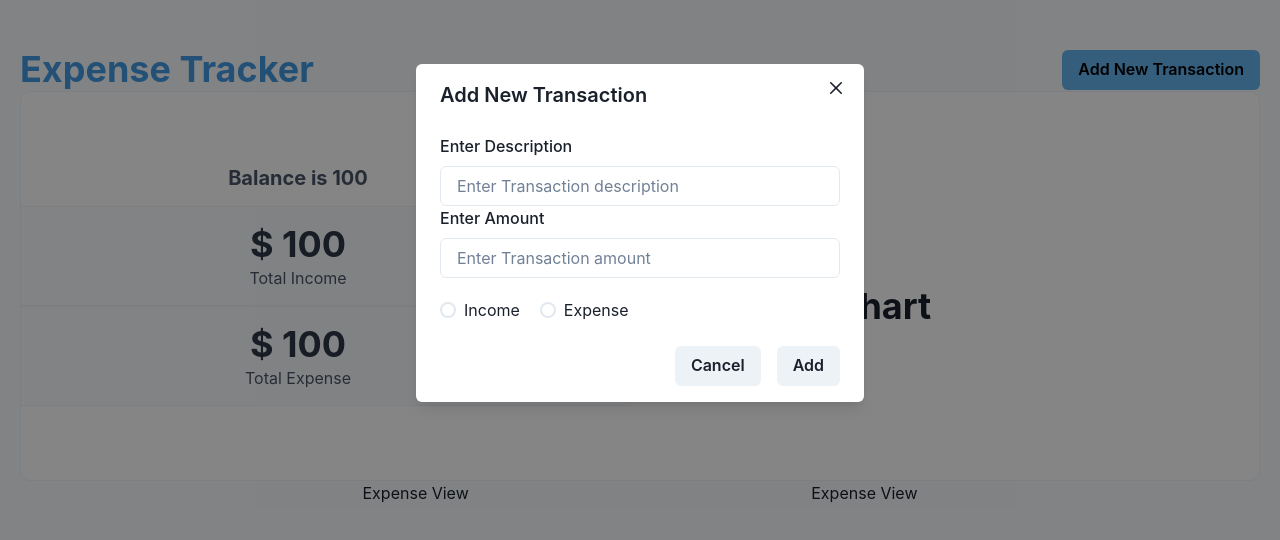
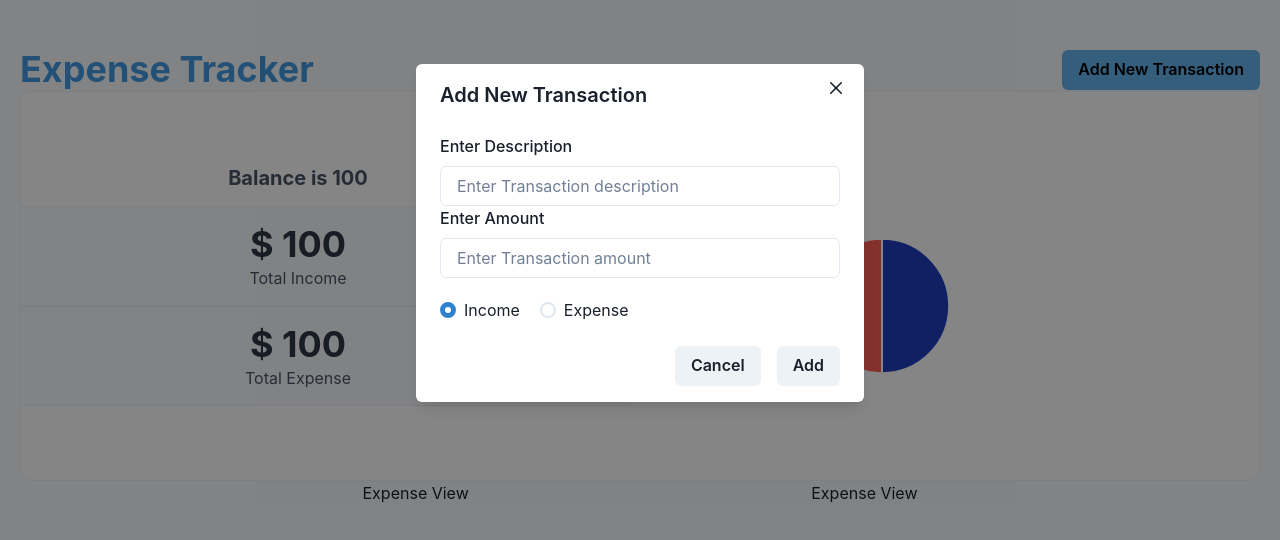
Before and after one commit to ChelseaPat/expense-tracker-app, a React (Create React App) app: page / in a window 1280 px wide. Both pictures are taken after a click on the button "Add New Transaction". Shown: the top 540 px of the page. Built offline with nearby package versions, Linux system fonts and the light colour scheme.

Commit message:
Create transaction chart

```diff
--- a/src/components/add-transaction/index.jsx
+++ b/src/components/add-transaction/index.jsx
@@ -3,11 +3,27 @@ import { FormControl, FormLabel } from "@chakra-ui/form-control";
 import { Input } from "@chakra-ui/input";
 import { Modal, ModalBody, ModalCloseButton, ModalContent, ModalFooter, ModalHeader, ModalOverlay } from "@chakra-ui/modal";
 import { Radio, RadioGroup } from "@chakra-ui/radio";
+import { useContext } from "react";
+import { GlobalContext } from "../../context";
 
 export default function TransactionForm({onClose, isOpen}) {
+    const { formData, setFormData, value, setValue, handleFormSubmit } = useContext(GlobalContext);
+
+    function handleFormChange(event) {
+        setFormData({
+            ...formData,
+            [event.target.name] : event.target.value
+        });
+    }
+
+    function handleSubmit(event) {
+        event.preventDefault();
+
+        handleFormSubmit(formData);
+    }
     return (
         <Modal isOpen={isOpen} onClose={onClose}>
-            <form>
+            <form onSubmit={handleSubmit}>
                 <ModalOverlay />
                 <ModalContent>
                     <ModalHeader>Add New Transaction</ModalHeader>
@@ -19,6 +35,7 @@ export default function TransactionForm({onClose, isOpen}) {
                                 placeholder="Enter Transaction description"
                                 name="description"
                                 type="text"
+                                onChange={handleFormChange}
                             />
                         </FormControl>
                         <FormControl>
@@ -27,16 +44,35 @@ export default function TransactionForm({onClose, isOpen}) {
                                 placeholder="Enter Transaction amount"
                                 name="amount"
                                 type="number"
+                                onChange={handleFormChange}
                             />
                         </FormControl>
-                        <RadioGroup mt={'5'}>
-                            <Radio mr={'5'} value="income" colorScheme="blue" name="type">Income</Radio>
-                            <Radio mr={'5'} value="expense" colorScheme="red" name="type">Expense</Radio>
+                        <RadioGroup mt={'5'} value={value} onChange={setValue}>
+                            <Radio
+                            checked={formData.type === 'income'}
+                                mr={'5'}
+                                value="income"
+                                colorScheme="blue"
+                                name="type"
+                                onChange={handleFormChange}
+                            >
+                                Income
+                            </Radio>
+                            <Radio
+                                checked={formData.type === 'expense'}
+                                mr={'5'}
+                                value="expense"
+                                colorScheme="red"
+                                name="type"
+                                onChange={handleFormChange}
+                            >
+                                Expense
+                            </Radio>
                         </RadioGroup>
                     </ModalBody>
                     <ModalFooter>
                         <Button mr={'4'} onClick={onClose}>Cancel</Button>
-                        <Button>Add</Button>
+                        <Button onClick={onClose} type="submit">Add</Button>
                     </ModalFooter>
                 </ModalContent>
             </form>
--- /dev/null
+++ b/src/components/chart/index.jsx
@@ -0,0 +1,59 @@
+import Chart from 'react-apexcharts';
+
+const options = {
+    labels: ["Income", "Expense"],
+    colors: ["#213ebf","#FD5E53"],
+    chart: {
+      width: "50px",
+    },
+    states: {
+      hover: {
+        filter: {
+          type: "none",
+        },
+      },
+    },
+    legend: {
+      show: false,
+    },
+    dataLabels: {
+      enabled: false,
+    },
+    hover: { mode: null },
+    plotOptions: {
+      donut: {
+        expandOnClick: false,
+        donut: {
+          labels: {
+            show: false,
+          },
+        },
+      },
+    },
+    fill: {
+      colors: ["#213ebf","#FD5E53"],
+    },
+    tooltip: {
+      enabled: true,
+      theme: "dark",
+      style: {
+        fontSize: "12px",
+        fontFamily: undefined,
+        backgroundColor: "#000000",
+      },
+    },
+  };
+
+
+export default function TransactionChartSummary({expense = 100, income = 100}) {
+    return (
+        <Chart
+            options={options}
+            series={[income, expense]}
+            type='pie'
+            width={'100%'}
+            height={'100%'}
+
+        />
+    )
+}
--- a/src/components/summary/index.jsx
+++ b/src/components/summary/index.jsx
@@ -1,5 +1,6 @@
 import { Box, Flex, Heading, Text } from "@chakra-ui/layout";
 import TransactionForm from "../add-transaction";
+import TransactionChartSummary from "../chart";
 
 export default function Summary({onClose, isOpen}) {
     return (
@@ -76,7 +77,9 @@ export default function Summary({onClose, isOpen}) {
                     alignItems={'center'}
                     justifyContent={'center'}
                 >
-                    <Heading>Chart</Heading>
+                    <Heading>
+                        <TransactionChartSummary expense={100} income={100} />
+                    </Heading>
                 </Box>
             </Flex>
             <TransactionForm onClose={onClose} isOpen={isOpen} />
--- a/src/context/index.jsx
+++ b/src/context/index.jsx
@@ -1,7 +1,48 @@
-import { createContext } from "react";
+import { createContext, useState } from "react";
 
 export const GlobalContext = createContext(null);
 
 export default function GlobalState({children}) {
-    return <GlobalContext.Provider>{children}</GlobalContext.Provider>
+
+    const [formData, setFormData] = useState({
+        type : 'income',
+        amount : 0,
+        description : ''
+    });
+
+    const [value, setValue] = useState('income');
+    const [totalExpense, setTotalExpense] = useState(0);
+    const [totalIncome, setTotalIncome] = useState(0);
+    const [allTransactions, setAllTransactions] = useState([]);
+
+    function handleFormSubmit(currentFormData) {
+        if (!currentFormData.description || !currentFormData.amount) return;
+
+        setAllTransactions([
+            ...allTransactions,
+            { ...currentFormData, id: Date.now() }
+        ]);
+    }
+
+    console.log('all', allTransactions);
+
+    return (
+        <GlobalContext.Provider
+            value={{
+                formData,
+                setFormData,
+                totalExpense,
+                setTotalExpense,
+                totalIncome,
+                setTotalIncome,
+                value,
+                setValue,
+                allTransactions,
+                setAllTransactions,
+                handleFormSubmit
+            }}
+        >
+            {children}
+        </GlobalContext.Provider>
+    );
 }
```
